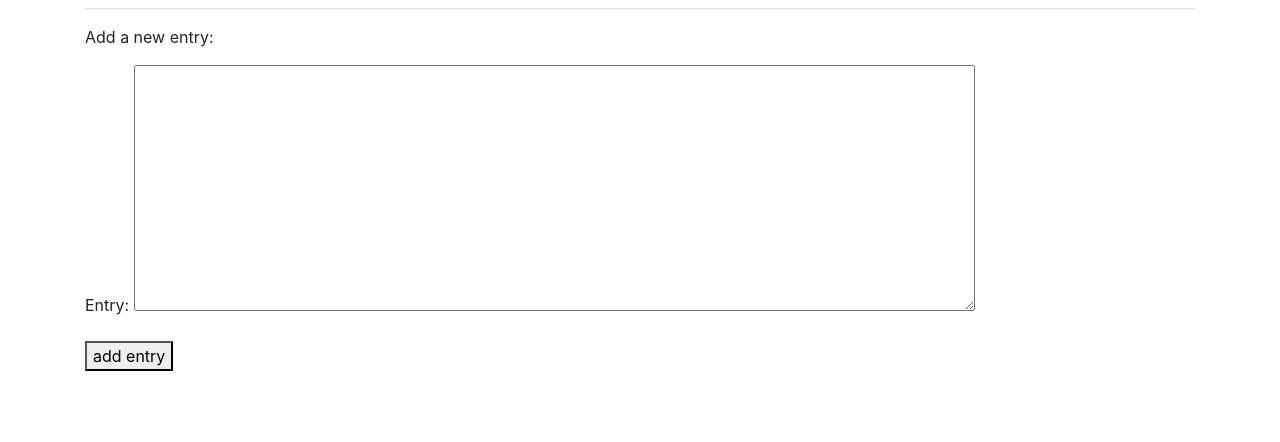
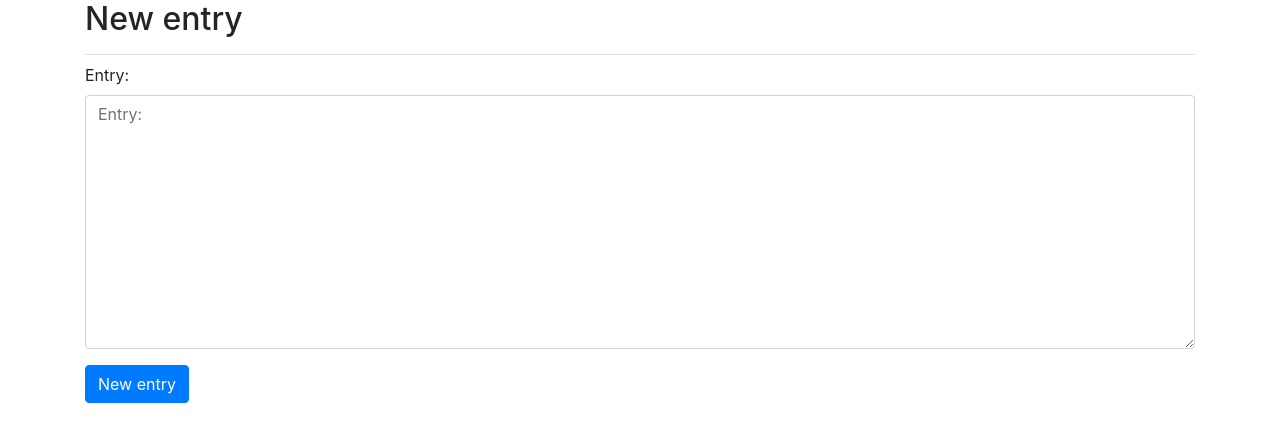
Before and after one commit to QOSIUR/learning-log, a Django app: template learning_logs/templates/learning_logs/new_entry.html in a window 1280 px wide. Shown: the part 58-500 px from the top of the page. Run offline with Django 4.2, Linux system fonts and the light colour scheme; the template is opened without the code that fills it: values that come from a table or form of the project are taken from there, others are empty; some libraries are stand-ins or nearby versions.

Commit message:
Редизайн формы добавления новой записи

```diff
--- a/learning_logs/templates/learning_logs/new_entry.html
+++ b/learning_logs/templates/learning_logs/new_entry.html
@@ -1,14 +1,18 @@
 {% extends 'learning_logs/base.html' %}
+{% load bootstrap4 %}
+
+{% block page_header %}
+    <h2>New entry</h2>
+{% endblock page_header %}
 
 {% block content %}
 
-    <p><a href="{% url 'learning_logs:topic' topic.id %}">{{ topic }}</a></p>
-
-    <p>Add a new entry:</p>
-    <form action="{% url 'learning_logs:new_entry' topic.id %}" method='post'>
-    {% csrf_token %}
-    {{ form.as_p }}
-    <button name="submit">add entry</button>
+    <form method="post" action="{% url 'learning_logs:new_entry' topic.id %}" class="form">
+      {% csrf_token %}
+      {% bootstrap_form form %}
+      {% buttons %}
+          <button name="submit" class="btn btn-primary">New entry</button>
+      {% endbuttons %}
     </form>
 
 {% endblock content %}
--- a/users/templates/registration/login.html
+++ b/users/templates/registration/login.html
@@ -11,7 +11,7 @@
       {% csrf_token %}
       {% bootstrap_form form %}
       {% buttons %}
-        <button name="submit" class="btn btn-primary">Log in</button>
+          <button name="submit" class="btn btn-primary">Log in</button>
       {% endbuttons %}
     </form>
 
```
Also changed, not shown: learning_logs/templates/learning_logs/edit_entry.html (+5 -5 lines).
